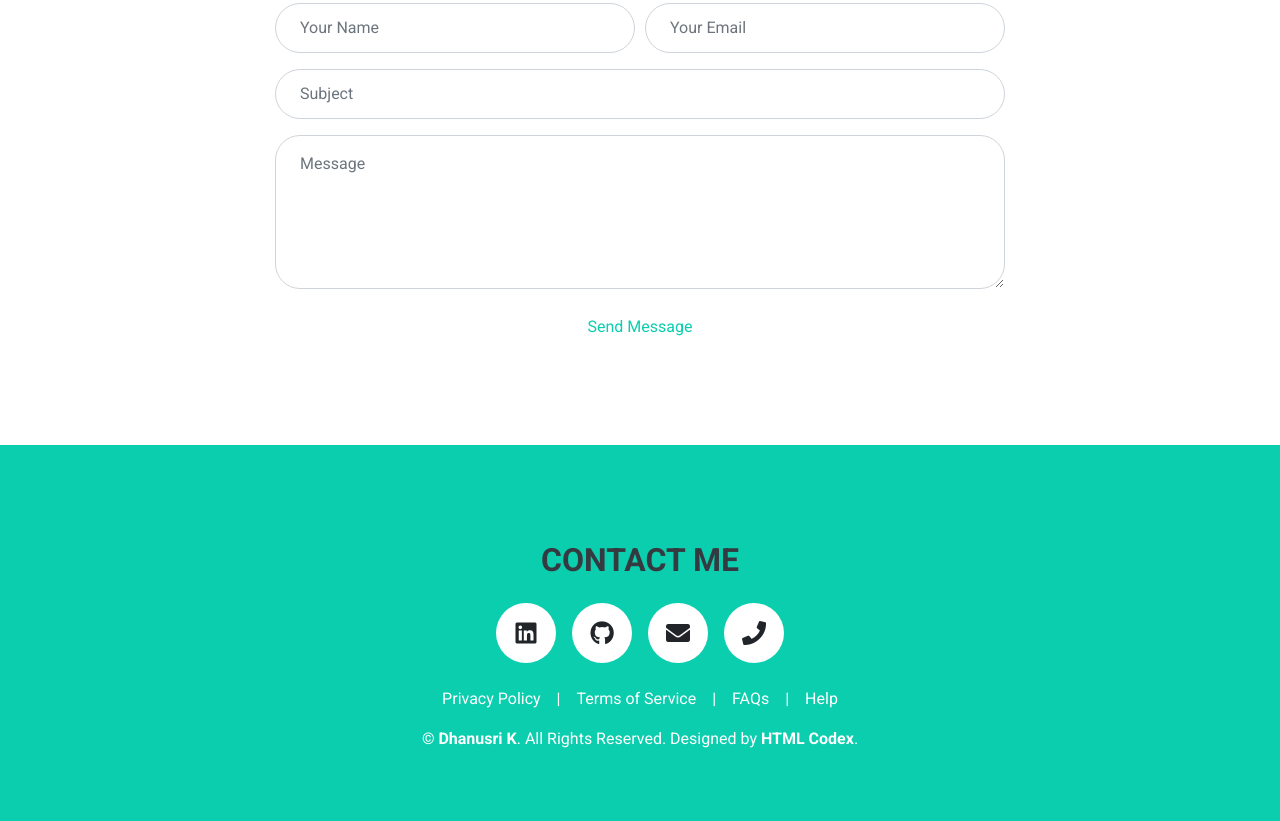
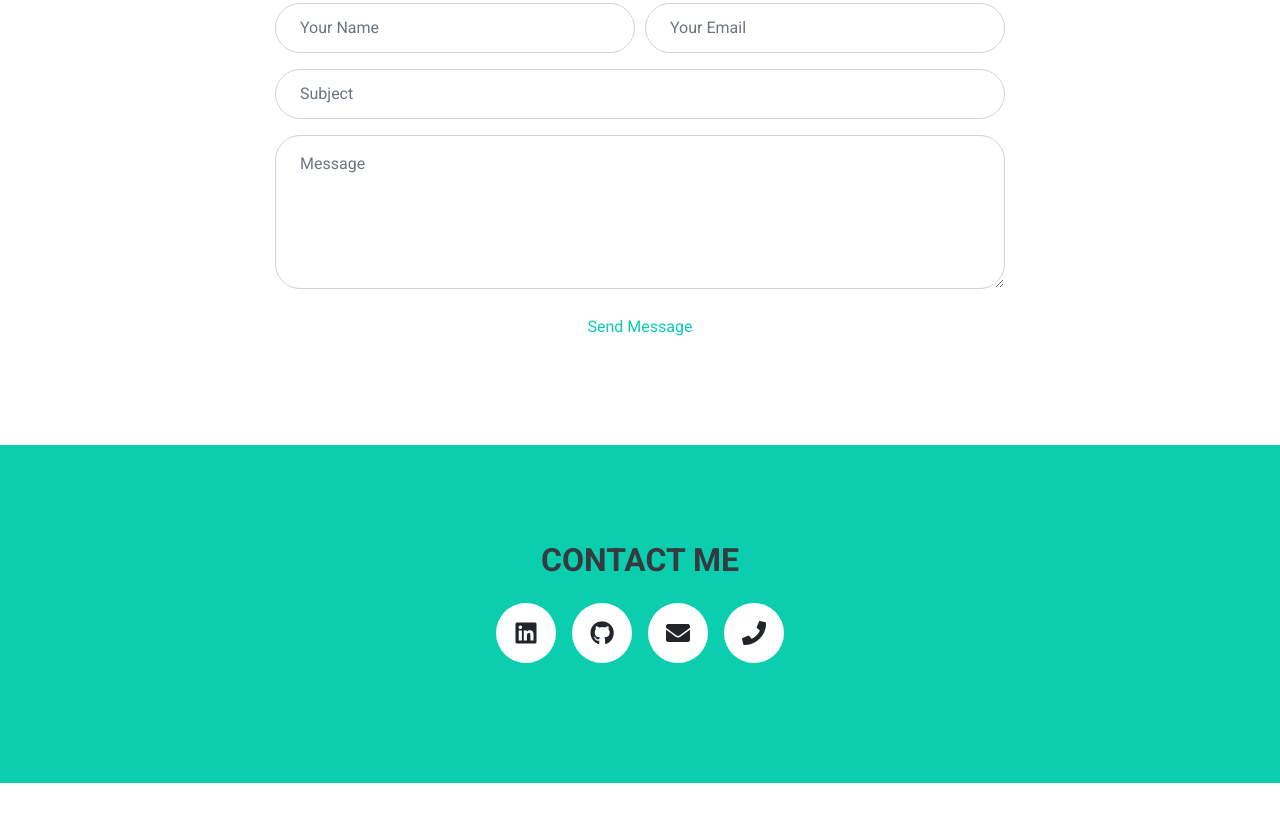
Before and after one commit to dhanusridk2005/My-portfolio, a plain HTML site: page index.html in a window 1280 px wide. Shown: the part 4255-5076 px from the top of the page. After the commit the page ends 5038 px from the top, so only its background shows below. Drawn offline with nearby package versions, Linux system fonts and the light colour scheme.

Commit message:
index.html

```diff
--- a/index.html
+++ b/index.html
@@ -434,16 +434,7 @@
             </a>
         </div>
         <!-- Additional Links -->
-        <div class="d-flex justify-content-center mb-3">
-            <a class="text-white" href="#">Privacy Policy</a>
-            <span class="px-3">|</span>
-            <a class="text-white" href="#">Terms of Service</a>
-            <span class="px-3">|</span>
-            <a class="text-white" href="#">FAQs</a>
-            <span class="px-3">|</span>
-            <a class="text-white" href="#">Help</a>
-        </div>
-        <p class="m-0">&copy; <a class="text-white font-weight-bold" href="#">Dhanusri K</a>. All Rights Reserved. Designed by <a class="text-white font-weight-bold" href="https://htmlcodex.com">HTML Codex</a>.</p>
+
     </div>
 </div>
 <!-- Footer End -->
```
